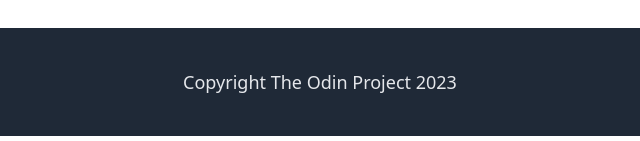
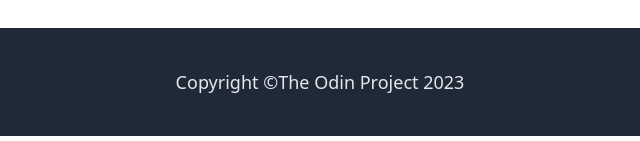
Before and after one commit to Adventure72/Adventure-Landing-page, a plain HTML site: page index.html in a window 1280 px wide. Shown: the part 1336-1477 px from the top of the page, 320-960 px from the left. Drawn offline with Linux system fonts and the light colour scheme.

Commit message:
Added the copyright sign to the footer

```diff
--- a/index.html
+++ b/index.html
@@ -70,7 +70,7 @@
             </div>
         </div>
         <div class="footer">
-            <p>Copyright The Odin Project 2023</p>
+            <p>Copyright ©The Odin Project 2023</p>
         </div>
     </body>
 </html>
```
